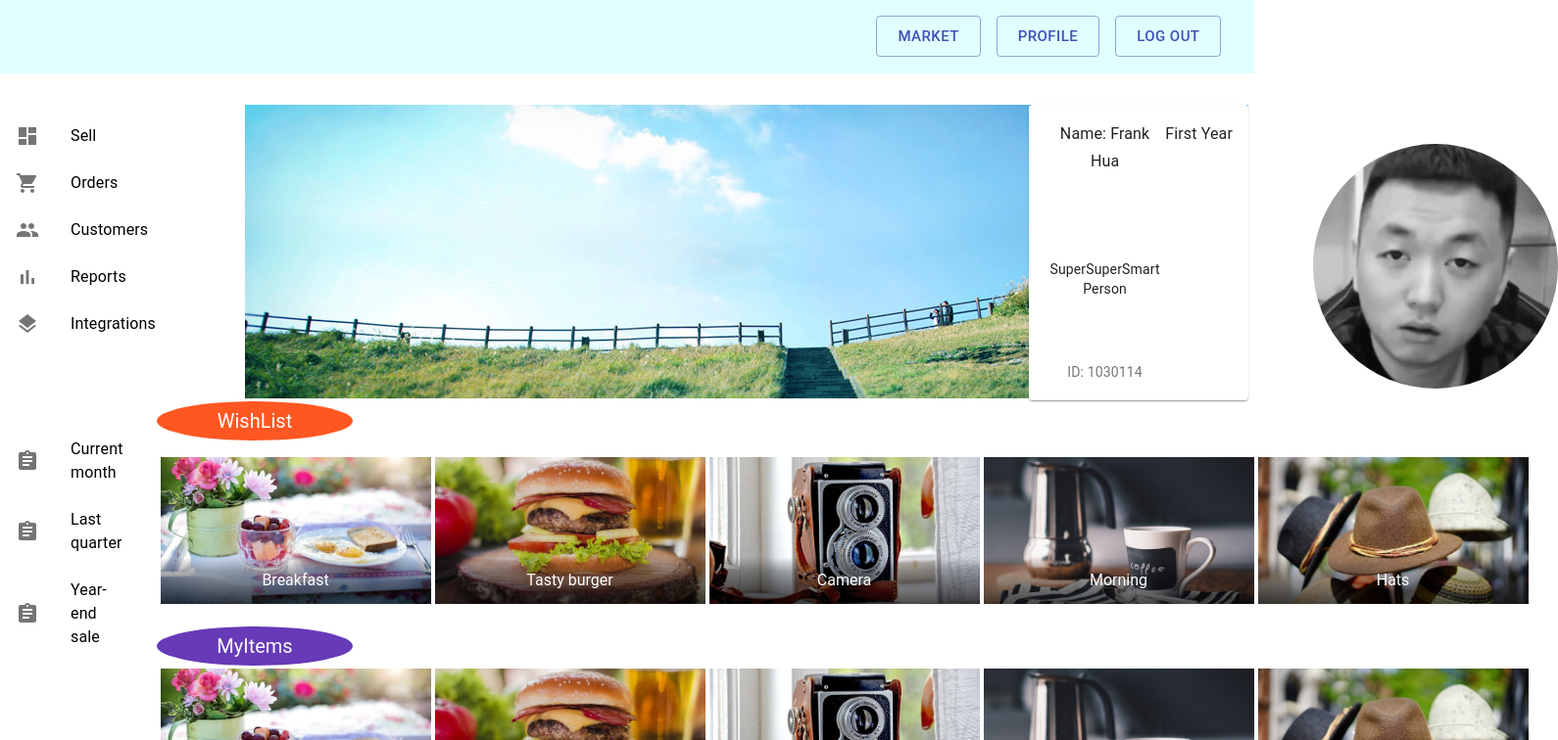
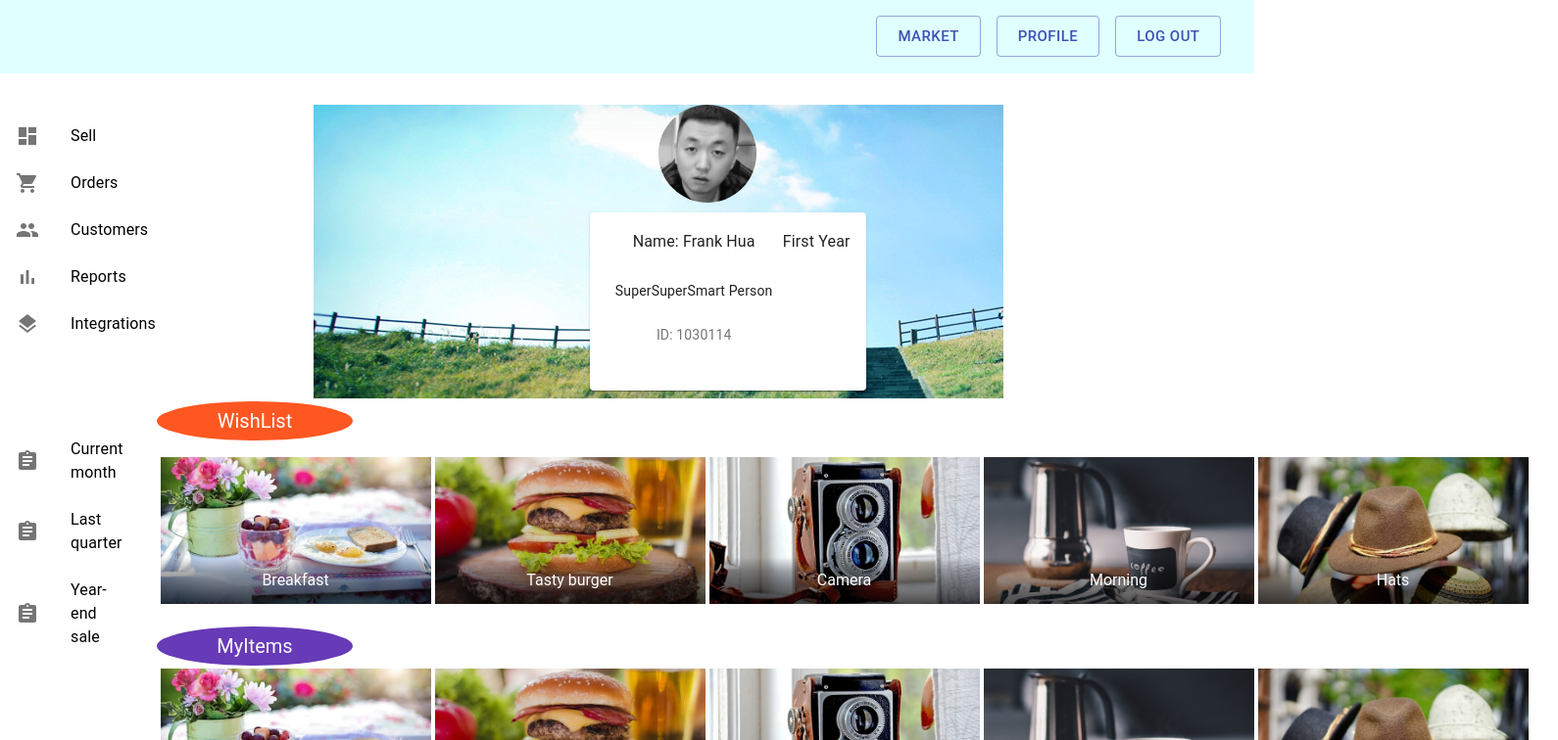
Before and after one commit to Falanke21/REM-demo-website, a React (Create React App) app in the folder fgnb/: page /user in a window 1280 px wide. Shown: the top 756 px of the page at 98% size, 1590 px wide, since content can reach past the window. Built offline with nearby package versions, Linux system fonts and the light colour scheme.

Commit message:
Finish the background of profile page

```diff
--- a/fgnb/src/Profilebox.js
+++ b/fgnb/src/Profilebox.js
@@ -11,27 +11,33 @@ const useStyles = makeStyles(theme => ({
   root: {
     flexGrow: 0.5
   },
+  background: {
+    backgroundImage: `url(${background})`,
+    width: '55%',
+    height: 300,
+    left: '25%',
+    position: "absolute"
+  },
+  bigAvatar: {
+    width: 100,
+    height: 100,
+    position: "absolute",
+    left: '50%',
+  },
   paper: {
     padding: theme.spacing(2),
     // margin: 'auto',
-    height: 270,
-    left: 800,
-    position: "absolute"
+    width: 250,
+    height: 150,
+    left: '40%',
+    top:110,
+    position: "absolute",
   },
-  background: {
-    backgroundImage: `url(${background})`,
-    width: '80%',
-    height: 300,
-    left: 250,
-    position: "absolute"
-  },
-  bigAvatar: {
-    width: 250,
-    height: 250,
-    display: "flex",
-    position: "absolute",
-    top: 40,
-    left: 290
+  info:{
+    wdith: 600,
+    height: 200,
+    left: '20%',
+    top:20,
   }
 }));
 
@@ -41,6 +47,8 @@ export default function ComplexGrid() {
   return (
     <div className={classes.background}>
       <div className={classes.root} color="pink">
+        <div className={classes.info}>
+        <Avatar alt="IMAGE" src={require("./static/images/yaoshui.jpg")} className={classes.bigAvatar}/>
           <Paper className={classes.paper}>
             <Grid container spacing={2}>
               <Grid item xs={12} sm container>
@@ -50,14 +58,9 @@ export default function ComplexGrid() {
                       Name: Frank Hua
                     </Typography>
                     <br></br>
-                  <br></br>
-                  <br></br>
-                  <br></br>
                     <Typography variant="body2" gutterBottom>
                       SuperSuperSmart Person
                     </Typography>
-                  <br></br>
-                  <br></br>
                     <br></br>
                     <Typography variant="body2" color="textSecondary">
                       ID: 1030114
@@ -70,12 +73,8 @@ export default function ComplexGrid() {
                 </Grid>
               </Grid>
             </Grid>
-          <Avatar
-            alt="IMAGE"
-            src={require("./static/images/yaoshui.jpg")}
-            className={classes.bigAvatar}
-          />
           </Paper>
+        </div>
       </div>
     </div>
   );
```
Lines whose indentation alone changed are shown as unchanged.
